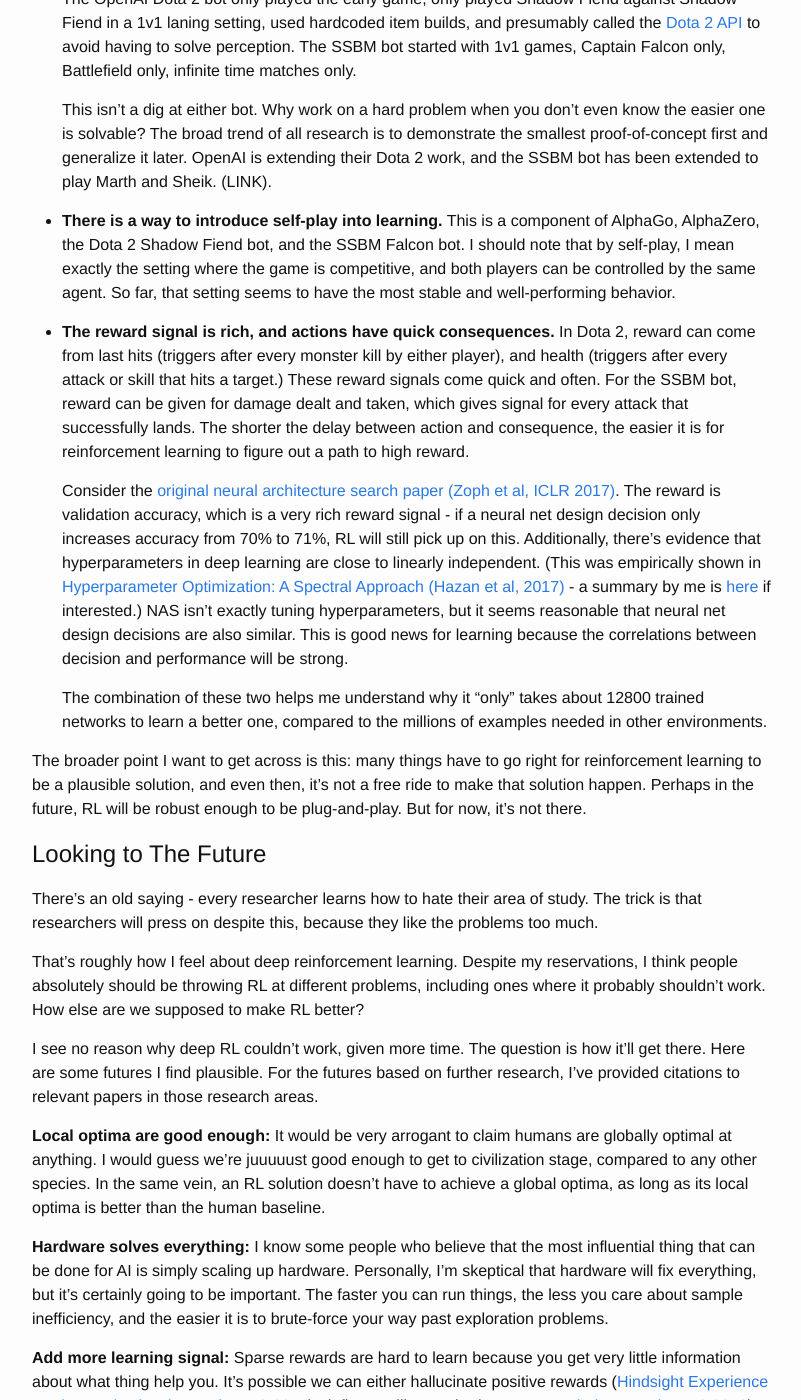
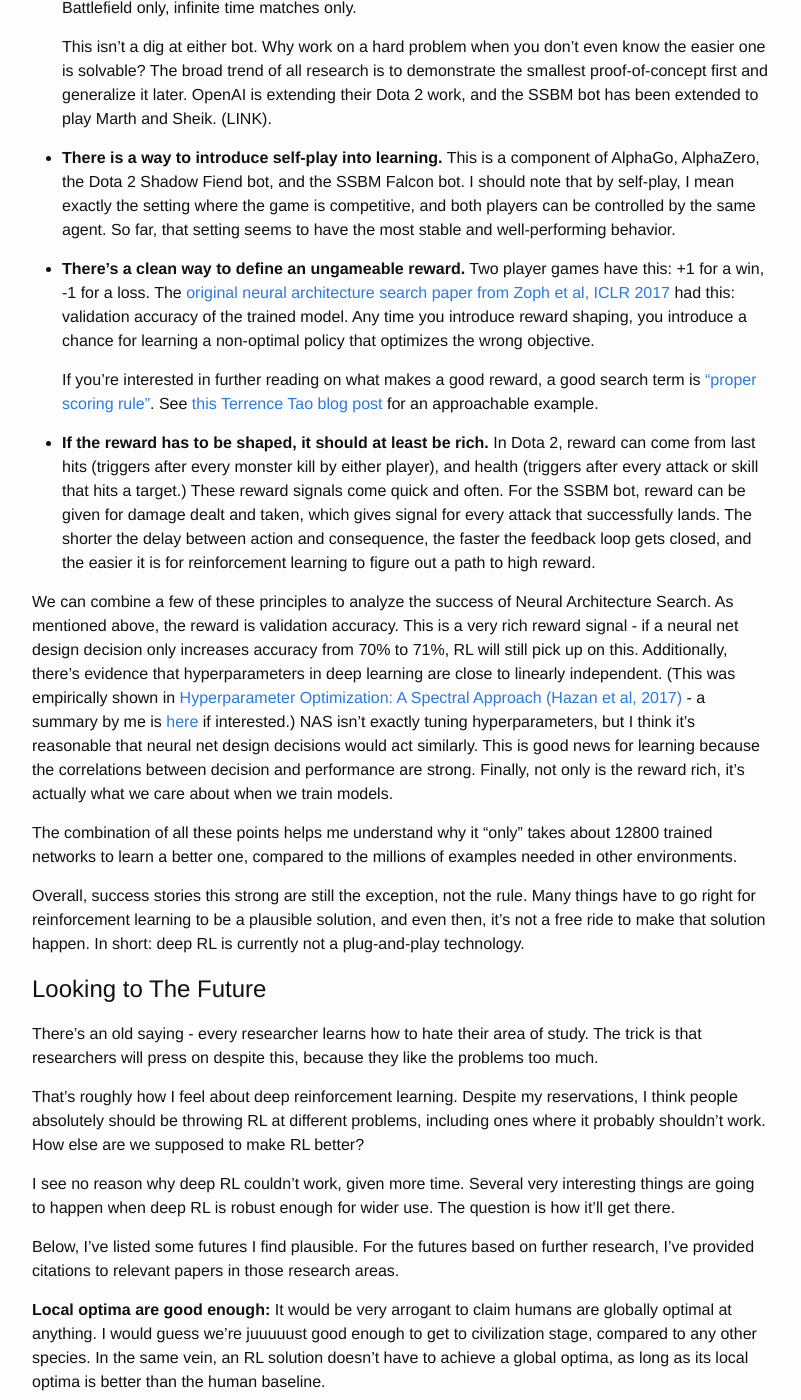
Before and after one commit to alexirpan/alexirpan.github.io, a Jekyll site: the page built from _posts/2017-12-11-rl-hard.markdown, in a window 1280 px wide and 1400 px high, scrolled down 19139 px. Shown: the whole window, without its empty margins (238-1039 px from the left). Built offline with Jekyll 4.4.1, drawn with Linux system fonts in a browser that asks for light colours; nearby versions of some CDN libraries; some of the changed text lies outside the part shown.

Commit message:
Editing after the merge

```diff
--- a/_posts/2017-12-11-rl-hard.markdown
+++ b/_posts/2017-12-11-rl-hard.markdown
@@ -786,35 +781,46 @@
 competitive, and both players can be controlled by the same agent. So far,
 that setting seems to have the most stable and well-performing behavior.
 
-* **The reward signal is rich, and actions have quick consequences.**
+* **There's a clean way to define an ungameable reward.** Two player games
+have this: +1 for a win, -1 for a loss. The [original neural architecture search paper from Zoph et al, ICLR 2017](https://openreview.net/forum?id=r1Ue8Hcxg) had this: validation accuracy of
+the trained model. Any time you introduce reward shaping, you introduce a chance
+for learning a non-optimal policy that optimizes the wrong objective.
+
+    If you're interested in further reading on what makes a good reward,
+a good search term is ["proper scoring rule"](https://en.wikipedia.org/wiki/Scoring_rule#Proper_scoring_rules).
+See [this Terrence Tao blog post](https://terrytao.wordpress.com/2016/06/01/how-to-assign-partial-credit-on-an-exam-of-true-false-questions/) for an approachable example.
+
+* **If the reward has to be shaped, it should at least be rich.**
 In Dota 2, reward can come from last hits (triggers after every monster kill
 by either player), and health (triggers after every attack or skill that
 hits a target.) These reward signals
 come quick and often. For the SSBM bot, reward can be given for damage dealt
 and taken, which gives signal for every attack that successfully lands. The shorter
-the delay between action and consequence, the easier it is for
-reinforcement learning to figure out a path to high reward.
+the delay between action and consequence, the faster the feedback loop gets
+closed, and the easier it is for reinforcement learning to figure out a path to high reward.
 
-    Consider the [original neural architecture search paper (Zoph et al, ICLR 2017)](https://openreview.net/forum?id=r1Ue8Hcxg). The reward is validation accuracy, which is a
-very rich reward signal - if a neural net design decision only increases
+We can combine a few of these principles to analyze the success of Neural
+Architecture Search. As mentioned above, the reward is validation accuracy.
+This is a very rich reward signal - if a neural net design decision only increases
 accuracy from 70% to 71%, RL will still pick up on this. Additionally, there's
 evidence that hyperparameters in deep learning are close to
 linearly independent. (This was empirically shown in [Hyperparameter
 Optimization: A Spectral Approach (Hazan et al, 2017)](https://arxiv.org/abs/1706.00764) - a summary by me is
 [here]({% post_url 2017-06-27-hyperparam-spectral %}) if interested.)
-NAS isn't exactly tuning hyperparameters, but it seems
-reasonable that neural net design decisions are also similar. This is good
+NAS isn't exactly tuning hyperparameters, but I think it's reasonable
+that neural net design decisions would act similarly. This is good
 news for learning because the correlations between decision and performance
-will be strong.
+are strong. Finally, not only is the reward rich, it's actually what we care
+about when we train models.
 
-    The combination of these two helps me understand why it "only" takes about
+The combination of all these points helps me understand why it "only" takes about
 12800 trained networks to learn a better one, compared to the millions of examples
 needed in other environments.
 
-The broader point I want to get across is this: many things have to go right
-for reinforcement learning to be a plausible solution, and even then, it's
-not a free ride to make that solution happen. Perhaps in the future, RL will
-be robust enough to be plug-and-play. But for now, it's not there.
+Overall, success stories this strong are still the exception, not the rule.
+Many things have to go right for reinforcement learning to be a plausible
+solution, and even then, it's not a free ride to make that solution happen.
+In short: deep RL is currently not a plug-and-play technology.
 
 
 Looking to The Future
@@ -829,8 +835,12 @@
 problems, including ones where it probably shouldn't work. How else are we
 supposed to make RL better?
 
-I see no reason why deep RL couldn't work, given more time. The question is
-how it'll get there. Here are some futures I find plausible. For the futures
+I see no reason why deep RL couldn't work, given more time. Several very
+interesting things are going to happen when deep RL is robust enough for wider
+use. The question is
+how it'll get there.
+
+Below, I've listed some futures I find plausible. For the futures
 based on further research, I've provided citations to relevant papers in those
 research areas.
 
@@ -926,12 +936,13 @@
 
 I credit Pieter Abbeel for first introducing me to this argument. He mentions
 it in a lot of his talks, and I agree it makes sense.
-For example, if I wanted to use RL to do navigating in warehouses, and wanted to
-arbitrary warehouses, I'd look into using metalearning to learn a good
-navigation prior, and then finetune it for the specific warehouse the robot is
-deployed in,
+For example, if I wanted to use RL to do warehouse navigation, I'd get pretty
+curious about using metalearning to learn a good navigation prior,
+and then finetune it for the specific warehouse the robot is deployed in.
+This very much seems like the future - if such a metalearned prior is possible.
 
-A summary of recent work can be found in [this post](http://bair.berkeley.edu/blog/2017/07/18/learning-to-learn/)
+A summary of recent learning-to-learn work can be found in
+[this post](http://bair.berkeley.edu/blog/2017/07/18/learning-to-learn/)
 from BAIR (Berkeley AI Research).
 
 
@@ -941,11 +952,9 @@
 easier, because the policy cannot overfit to any one setting without losing
 performance on all the other settings. We've seen a similar thing in the
 domain randomization papers, and even back to ImageNet: models trained on
-ImageNet will generalize way better than ones trained on CIFAR-100. An
-analogous "ImageNet for control" could make RL start working.
-(OpenAI tried to spur this with Universe, but it didn't get adopted. From what I
-heard, the environments were just too hard to solve. However, the core premise
-is sound and I'd like to see another attempt when RL is more performant.)
+ImageNet will generalize way better than ones trained on CIFAR-100. As I said
+above, maybe we're just an "ImageNet for control" away from making RL
+considerably more generic.
 
 Environment wise, there are a lot of options. [OpenAI Gym](https://github.com/openai/gym)
 easily has the most traction, but there's also the [Arcade Learning Environment](https://github.com/mgbellemare/Arcade-Learning-Environment), [Roboschool](https://github.com/openai/roboschool),
```
Also changed, not shown: other parts of _posts/2017-12-11-rl-hard.markdown (+0 -5 lines).
